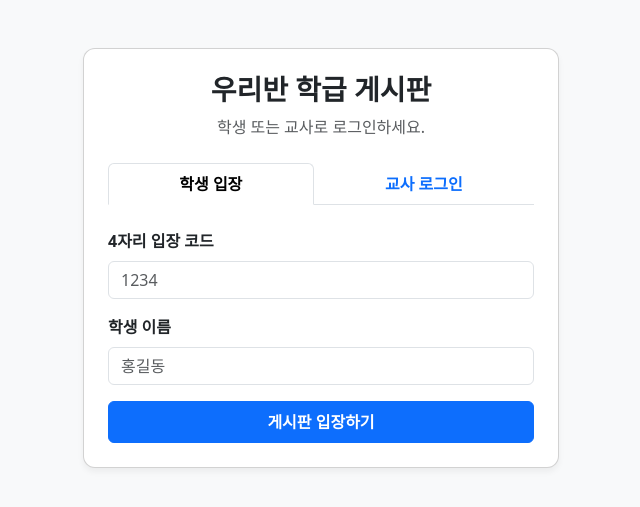
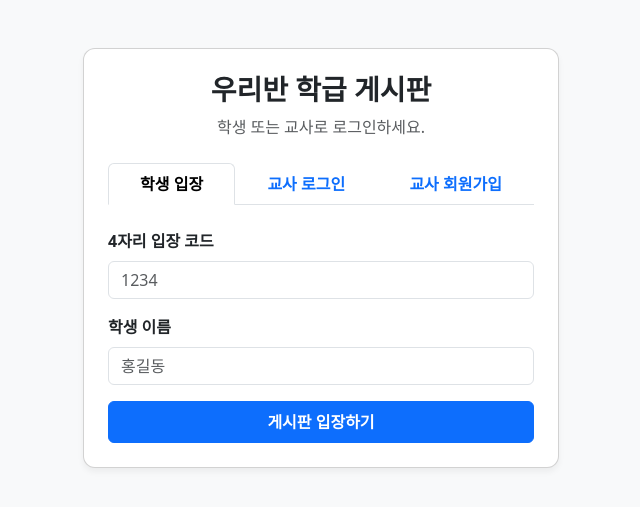
Before and after one commit to doolpus97/mypadlet3, a Python web app: template templates/index.html in a window 1280 px wide. Shown: the top 507 px of the page, without its empty margins (319-959 px from the left). Run offline with Jinja, Linux system fonts and the light colour scheme; the template is opened without the code that fills it, so the values that code supplies are empty.

Commit message:
Update index.html

```diff
--- a/templates/index.html
+++ b/templates/index.html
@@ -27,6 +27,9 @@
                 <li class="nav-item" role="presentation">
                     <button class="nav-link fw-bold" id="teacher-tab" data-bs-toggle="tab" data-bs-target="#teacher-pane" type="button" role="tab">교사 로그인</button>
                 </li>
+                <li class="nav-item" role="presentation">
+                    <button class="nav-link fw-bold" id="signup-tab" data-bs-toggle="tab" data-bs-target="#signup-pane" type="button" role="tab">교사 회원가입</button>
+                </li>
             </ul>
 
             <div class="tab-content" id="loginTabContent">
@@ -55,11 +58,24 @@
                     </div>
                     <button class="btn btn-dark w-100 py-2 fw-bold" onclick="teacherLogin()">교사 로그인</button>
                 </div>
+
+                <!-- 교사 회원가입 탭 -->
+                <div class="tab-pane fade" id="signup-pane" role="tabpanel">
+                    <div class="mb-3">
+                        <label class="form-label fw-bold">사용할 교사 아이디</label>
+                        <input type="text" id="signup-id" class="form-control" placeholder="사용할 아이디 입력">
+                    </div>
+                    <div class="mb-3">
+                        <label class="form-label fw-bold">비밀번호</label>
+                        <input type="password" id="signup-pw" class="form-control" placeholder="비밀번호 입력">
+                    </div>
+                    <button class="btn btn-success w-100 py-2 fw-bold" onclick="teacherSignup()">교사 회원가입</button>
+                </div>
             </div>
         </div>
     </div>
 
-    <!-- 2. 교사 메인 대시보드 (게시판 목록 및 생성) -->
+    <!-- 2. 교사 메인 대시보드 -->
     <div id="teacher-dashboard" class="container mt-4" style="display: none;">
         <div class="d-flex justify-content-between align-items-center mb-4">
             <h4><span id="teacher-welcome-name"></span> 선생님 환영합니다! ✨</h4>
@@ -81,13 +97,11 @@
         </div>
         <div class="card p-4">
             <h5 class="fw-bold mb-3">내 게시판 목록</h5>
-            <div id="board-list-group" class="list-group">
-                <!-- 게시판 목록이 동적으로 들어갑니다 -->
-            </div>
+            <div id="board-list-group" class="list-group"></div>
         </div>
     </div>
 
-    <!-- 3. 게시판 상세 화면 (포스트잇 작성 및 모둠별 컬럼) -->
+    <!-- 3. 게시판 상세 화면 -->
     <div id="board-main" class="container-fluid px-4 mt-4" style="display: none;">
         <div class="d-flex justify-content-between align-items-center bg-white p-3 rounded shadow-sm mb-4">
             <h4 id="current-board-title" class="m-0 fw-bold text-primary"></h4>
@@ -97,12 +111,10 @@
             </div>
         </div>
 
-        <!-- 교사용 코드 관리 영역 -->
         <div id="teacher-code-box" class="alert alert-warning mb-4" style="display: none;">
             🔒 현재 학생 입장 코드(4자리): <strong id="display-code" class="text-danger fs-5"></strong>
         </div>
 
-        <!-- 포스트잇 작성 Form (학생 및 교사 공용) -->
         <div class="card p-4 mb-4">
             <h5 class="fw-bold mb-3">포스트잇 남기기</h5>
             <div class="row g-3">
@@ -131,15 +143,36 @@
             </div>
         </div>
 
-        <!-- 모둠별 컬럼 레이아웃 (모둠 1 ~ 6) -->
-        <div class="row g-3" id="sections-container">
-            <!-- 동적 모둠 컬럼들이 생성됩니다 -->
-        </div>
+        <div class="row g-3" id="sections-container"></div>
     </div>
 
     <script src="https://cdn.jsdelivr.net/npm/bootstrap@5.3.0/dist/js/bootstrap.bundle.min.js"></script>
     <script>
-        let currentUser = null; // { type: 'teacher'/'student', id: '...', name: '...', boardTitle: '...' }
+        let currentUser = null;
+
+        function teacherSignup() {
+            const teacherId = document.getElementById('signup-id').value.trim();
+            const teacherPw = document.getElementById('signup-pw').value.trim();
+            if(!teacherId || !teacherPw) { alert('아이디와 비밀번호를 입력하세요.'); return; }
+
+            fetch('/api/signup/teacher', {
+                method: 'POST',
+                headers: {'Content-Type': 'application/json'},
+                body: JSON.stringify({teacherId, teacherPw})
+            })
+            .then(res => res.json())
+            .then(data => {
+                alert(data.message);
+                if(data.success) {
+                    document.getElementById('teacher-id').value = teacherId;
+                    document.getElementById('signup-id').value = '';
+                    document.getElementById('signup-pw').value = '';
+                    // 교사 로그인 탭으로 자동 이동
+                    var teacherTab = new bootstrap.Tab(document.getElementById('teacher-tab'));
+                    teacherTab.show();
+                }
+            });
+        }
 
         function teacherLogin() {
             const teacherId = document.getElementById('teacher-id').value.trim();
@@ -180,7 +213,7 @@
                     item.href = '#';
                     item.className = 'list-group-item list-group-item-action d-flex justify-content-between align-items-center';
                     item.innerHTML = `<span><strong>${b.title}</strong> (코드: <span class="text-danger">${b.code}</span>)</span> <span class="btn btn-sm btn-outline-primary">입장하기</span>`;
-                    item.onclick = () => enterBoard(b);
+                    item.onclick = (e) => { e.preventDefault(); enterBoard(b); };
                     listGroup.appendChild(item);
                 });
             });
@@ -290,8 +323,7 @@
                     author: currentUser.type === 'teacher' ? `[교사] ${currentUser.name}` : currentUser.name,
                     title: title,
                     content: content,
-                    imgs: uploadData.urls || [],
-                    attachedFiles: []
+                    imgs: uploadData.urls || []
                 };
 
                 return fetch('/api/posts', {
```
